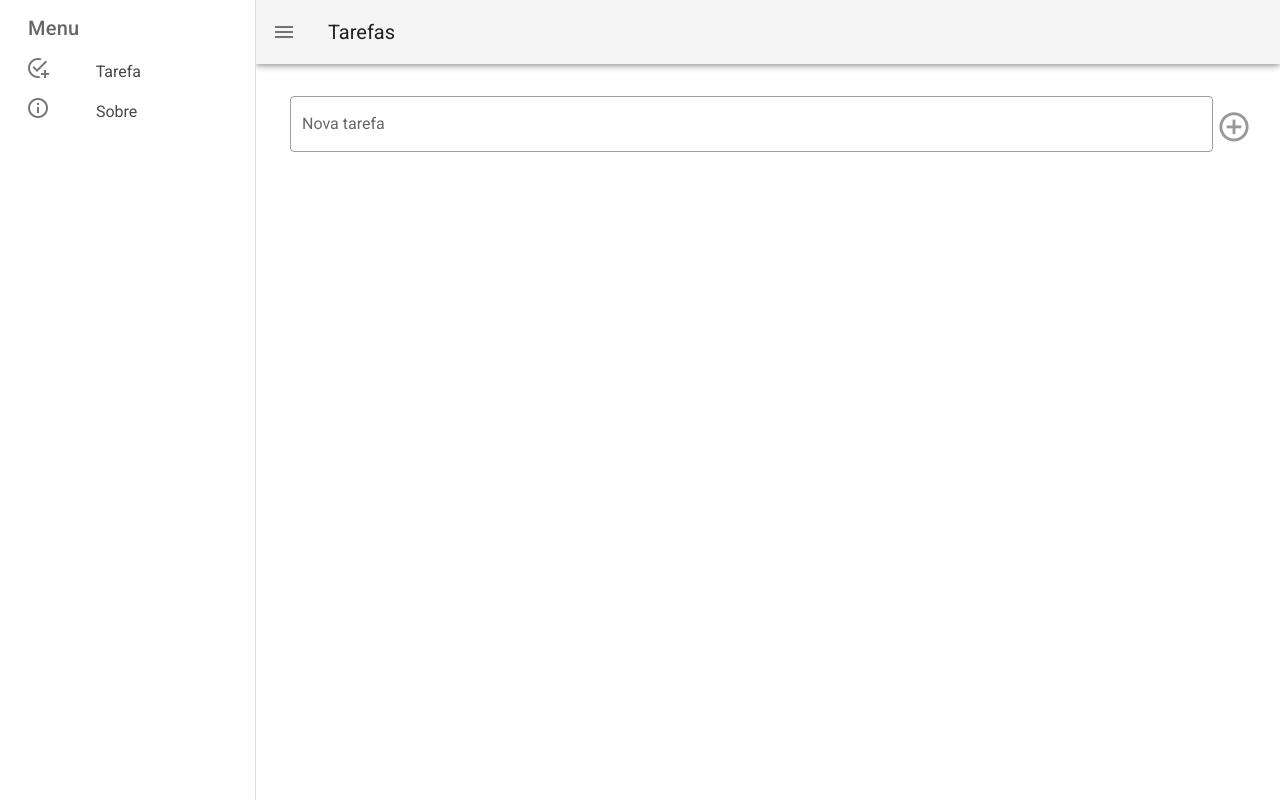
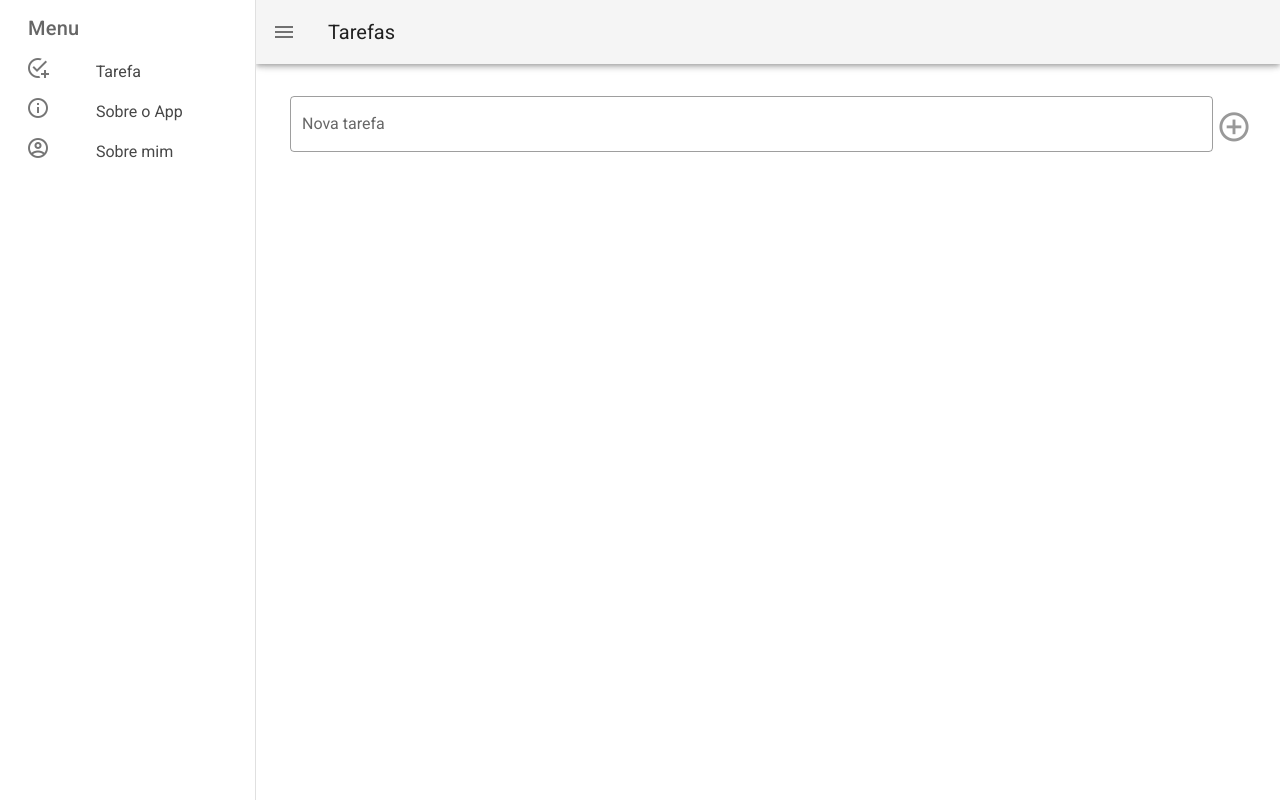
Before and after one commit to alexdominguess/vue-js-todo-app, a Vue app: page / in a window 1280 px wide. Shown: the top 800 px of the page. Built offline with nearby package versions, Linux system fonts and the light colour scheme.

Commit message:
Link to my personal page

```diff
--- a/src/components/MainMenu.vue
+++ b/src/components/MainMenu.vue
@@ -14,14 +14,22 @@
                     </router-link>
                 </v-list-item>
 
-
                 <v-list-item>
                     <router-link to="/about" style="text-decoration: none; color: rgb(71, 71, 71); width:100%">
                         <v-list-item-icon>
                             <v-icon>mdi-information-outline</v-icon>
                         </v-list-item-icon>
-                        Sobre
+                        Sobre o App
                     </router-link>
+                </v-list-item>
+
+                <v-list-item>
+                    <a href="https://alexdominguess.github.io/" target="blank" style="text-decoration: none; color: rgb(71, 71, 71); width:100%">
+                        <v-list-item-icon>
+                            <v-icon>mdi-account-circle-outline</v-icon>
+                        </v-list-item-icon>
+                        Sobre mim
+                    </a>
                 </v-list-item>
 
             </v-list-item-group>
```
Also changed, not shown: 7 other files (tests, documents, lock files or other folders).
